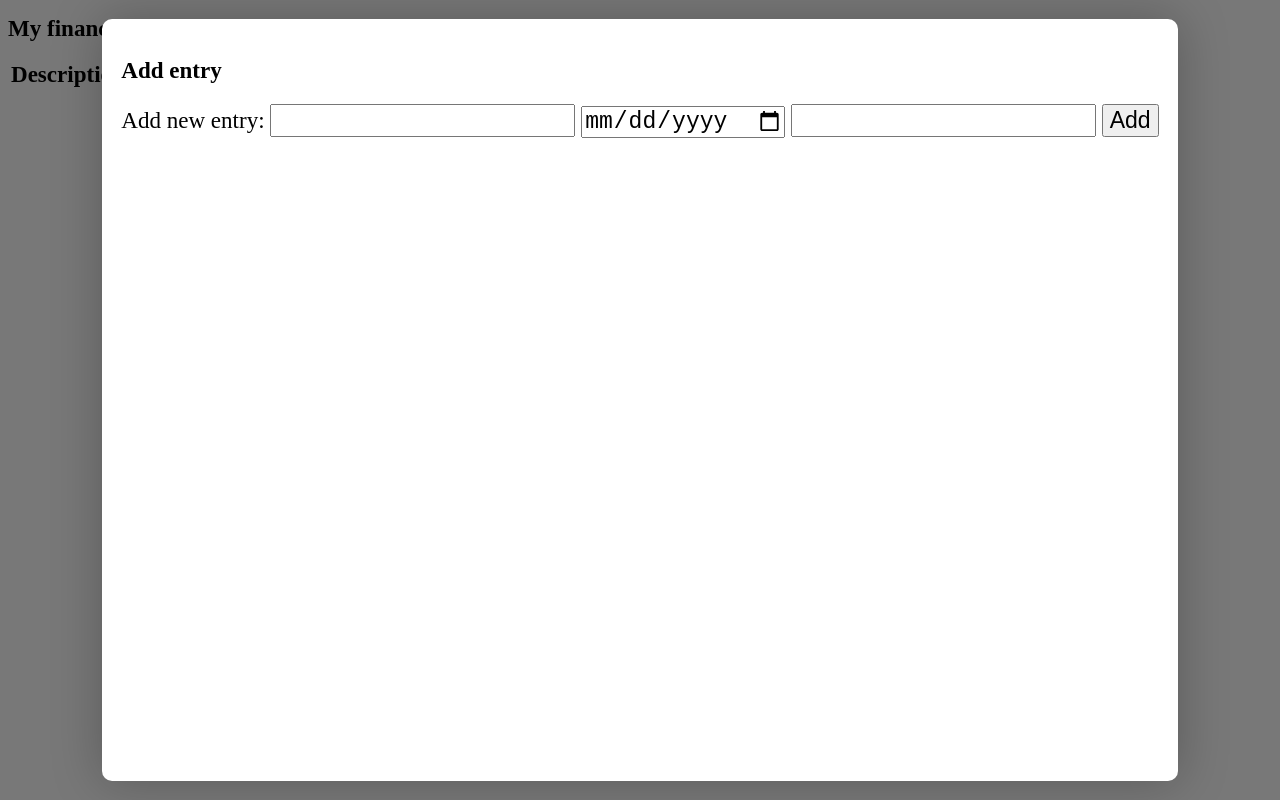
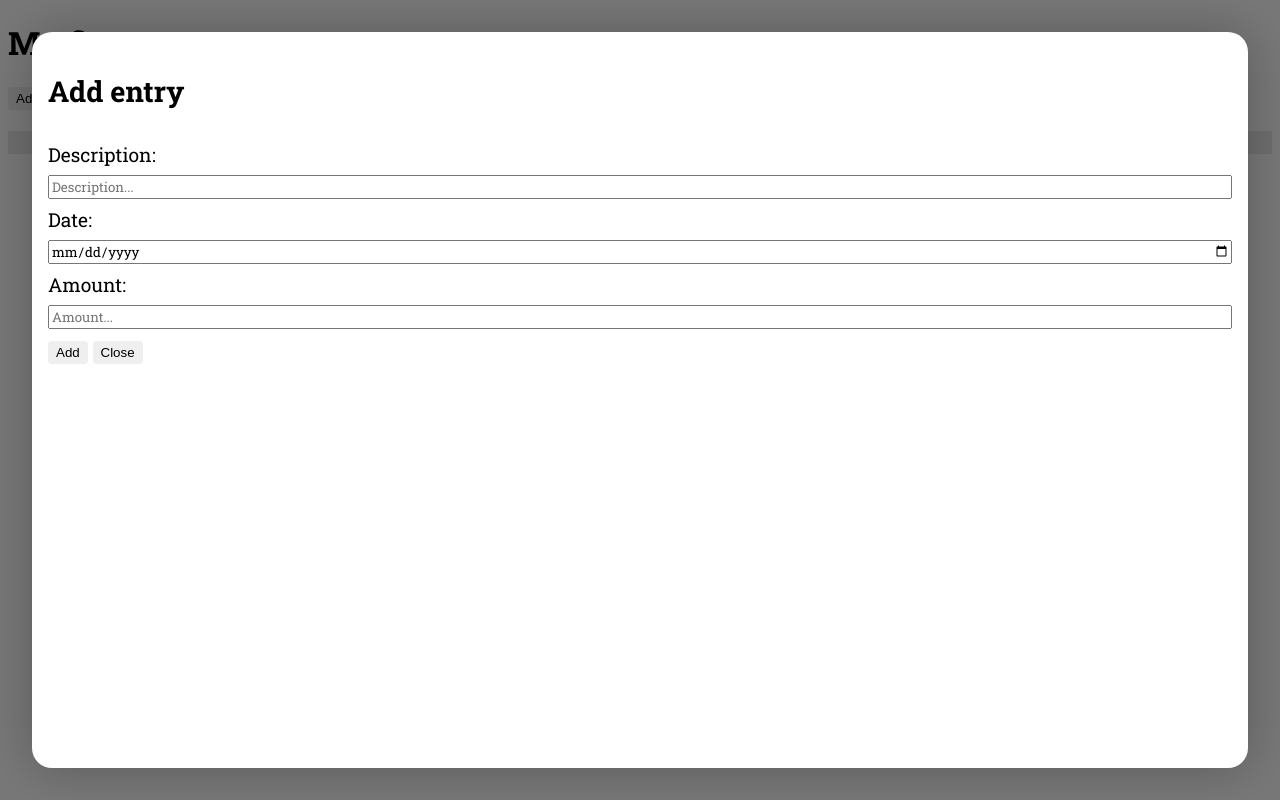
Before and after one commit to gdubon8806/finances-project, a plain HTML site: page index.html in a window 1280 px wide. Both pictures are taken after a click on the button "Add". Drawn offline with Linux system fonts and the light colour scheme.

Commit message:
Add some entry modal logic and a bit of css

```diff
--- a/app.js
+++ b/app.js
@@ -1,5 +1,8 @@
 //add entry form controls
+const SHOW_ADD_ENTRY_MODAL_BTN = document.querySelector('.show-add-entry-modal-btn');
 const ADD_ENTRY_BTN = document.querySelector('.add-entry-btn');
+const CLOSE_MODAL_BTN = document.querySelector('.close-modal-btn');
+const ADD_ENTRY_MODAL_CONTAINER = document.querySelector('.add-entry-modal-container');
 
 //inputs
 const DATE_ENTRY_TXT = document.querySelector('.date-entry-txt');
@@ -18,6 +21,18 @@ const ENTRIES = [];
 ADD_ENTRY_BTN.addEventListener('click', () => {
     addNewEntry();
 })
+
+SHOW_ADD_ENTRY_MODAL_BTN.addEventListener('click', () => {
+    toggleModalEntry();
+})
+
+CLOSE_MODAL_BTN.addEventListener('click', () => {
+    toggleModalEntry();
+})
+
+function toggleModalEntry() {
+    ADD_ENTRY_MODAL_CONTAINER.classList.toggle('hide');
+}
 
 function addNewEntry() {
     ENTRIES.push(createNewEntry()); //updates state
--- a/index.html
+++ b/index.html
@@ -15,14 +15,28 @@
         <h1>My finances</h1>
     </header>
 
-    <div class="modal-container">
+    <button class="show-add-entry-modal-btn">Add</button>
+    <br>
+    <br> <!-- Con fines de desarrollo este BR -->
+
+    <div class="add-entry-modal-container hide">
         <div class="add-entry-modal">
             <h2>Add entry</h2>
-            <label for="entry-txt">Add new entry:</label>
-            <input type="text" name="desc-entry-txt" class="desc-entry-txt" required>
-            <input type="date" name="date-entry-txt" class="date-entry-txt" required>
-            <input type="number" name="amt-entry-txt" class="amt-entry-txt" required>
-            <button class="add-entry-btn">Add</button>
+            <div class="flex add-entry-controls">
+                <label for="entry-txt">Description:</label>
+                <input type="text" name="desc-entry-txt" class="desc-entry-txt" placeholder="Description..." required>
+                <label for="date-entry-txt">Date:</label>
+                <input type="date" name="date-entry-txt" class="date-entry-txt" placeholder="Date..." required>
+                <label for="amt-entry-txt">Amount:</label>
+                <input type="number" name="amt-entry-txt" class="amt-entry-txt" placeholder="Amount..." required>
+
+                <div>
+                    <button class="add-entry-btn">Add</button>
+                    <button class="close-modal-btn">Close</button>
+                </div>
+            </div>
+
+
         </div>
     </div>
 
--- a/styles.css
+++ b/styles.css
@@ -1,16 +1,54 @@
+@import url('https://fonts.googleapis.com/css2?family=Roboto+Slab:wght@100..900&family=Roboto:wght@100&display=swap');
+/*GLOBALS*/
 * {
     box-sizing: border-box;
-    font-size: 1.2rem;
 }
 
-.modal-container {
+:root {
+    font-size: 1em;
+    font-family: "Roboto Slab", serif;
+
+    --bck-color-primary: rgb(235, 235, 235)
+}
+
+input {
+    font-family: "Roboto Slab", serif;
+}
+
+
+/*RESPONSIVENESS*/
+@media (max-width: 1200px) {
+    :root {
+        font-size: 2.5em; /* Ajusta el tamaño de la fuente para dispositivos móviles */
+    }
+    input {
+        padding: 0.25rem;
+        border-radius: 0.25rem;
+        font-size: 1rem;
+    }
+    button {
+        font-size: 1rem;
+    }
+
+}
+
+/*BUTTONS*/
+button {
+    border: var(--bck-color-primary);
+    padding: 0.25rem 0.5rem;
+    border-radius: 0.25rem;
+    color: black;
+}
+
+/*MODALS*/
+.add-entry-modal-container {
     position: absolute;
     top: 0;
     left: 0;
     width: 100vw;
     height: 100vh;
     /* border: green thin solid; */
-    padding: 1rem;
+    padding: 2rem;
     display: flex;
     vertical-align: center;
     justify-content: center;
@@ -18,8 +56,43 @@
 }
 
 .add-entry-modal {
+    width:  100%;
+    font-size: 1.2em;
     padding: 1rem;
     background-color: white;
-    border-radius: 10px;
+    border-radius: 20px;
     box-shadow: 0px 0px 50px rgba(0, 0, 0, 0.25);
 }
+
+/*ADD ENTRY STUFF*/
+.add-entry-controls > * {
+    margin-top: 0.5rem
+}
+
+/*TABLE ENTRIES*/
+.table-entries {
+    text-align: center;
+    width: 100%;
+    border-collapse: collapse;
+    /* border: red thin solid; */
+}
+.table-entries th {
+    /* color: rgb(64, 64, 64); */
+    background-color: var(--bck-color-primary);
+}
+.table-entries td {
+    background-color:  rgb(250, 250, 250) ;
+}
+
+.table-entries tr {
+    /* border: none; */
+}
+
+/*CLASSES UTILS*/
+.flex {
+    display: grid;
+    grid-template-columns: 2;
+}
+.hide {
+    display: none;
+}
```
